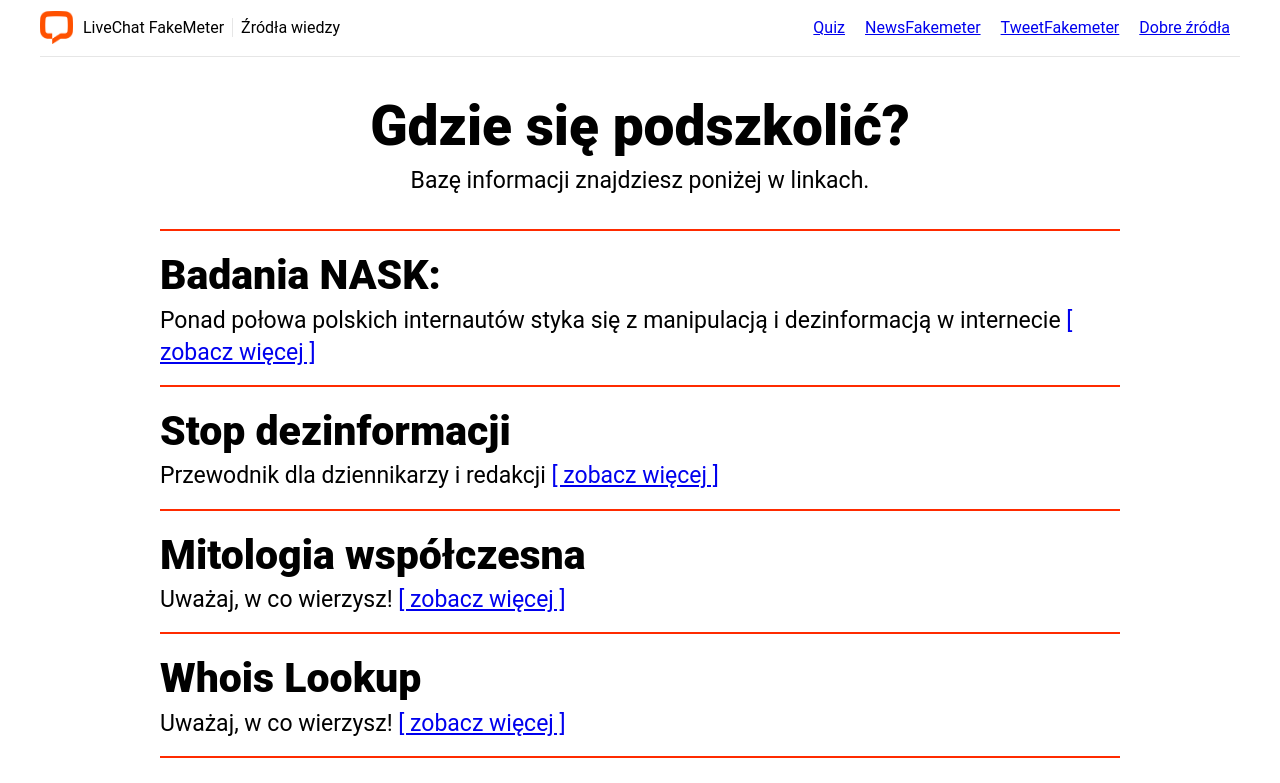
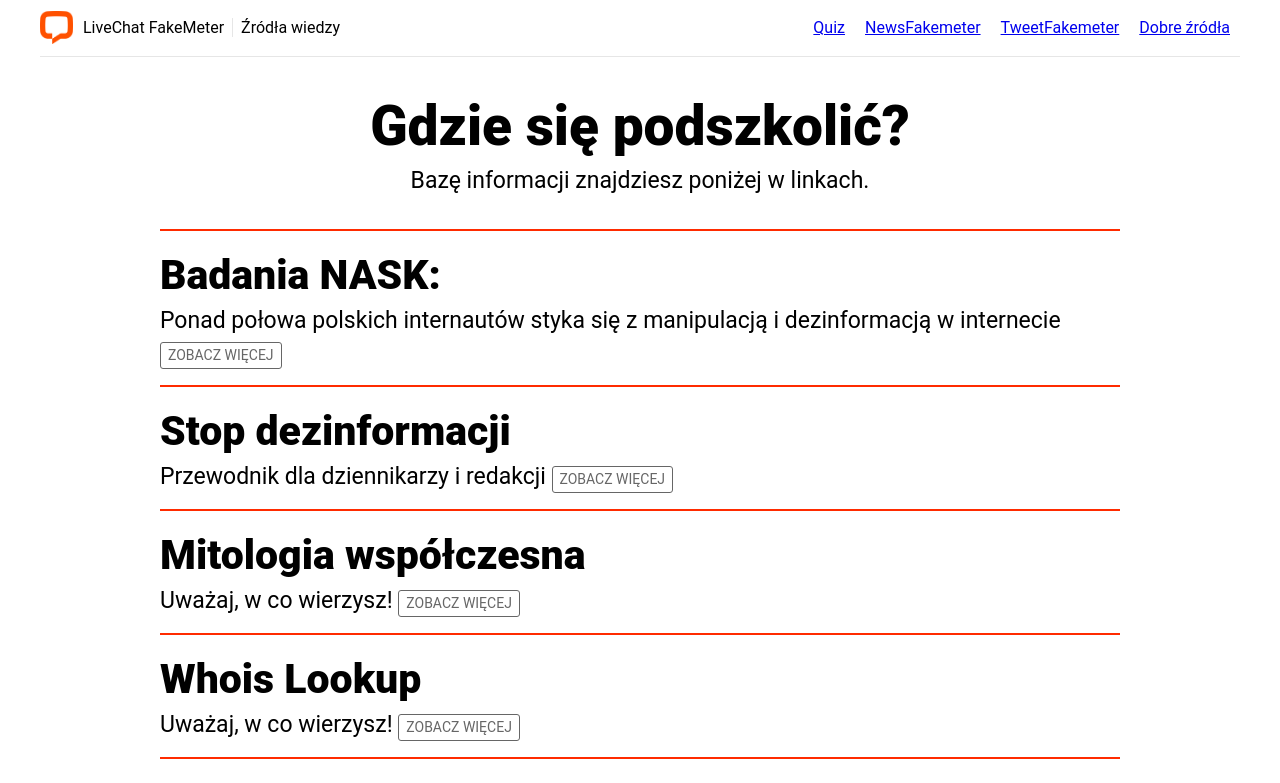
Before and after one commit to PiotrRynio/CodersCamp-LiveChatHackathon2022, a React (Create React App) app in the folder frontend/: page /more-knowledge in a window 1280 px wide. Shown: the top 783 px of the page. Built offline with nearby package versions, Linux system fonts and the light colour scheme.

Commit message:
refactor(more knowlede): update styles (#46)

```diff
--- a/frontend/src/views/MoreKnowledge/MoreKnowledge.styled.tsx
+++ b/frontend/src/views/MoreKnowledge/MoreKnowledge.styled.tsx
@@ -31,3 +31,26 @@ export const ListItem = styled.div`
   width: 80%;
   border-top: 2px solid #ff2b00;
 `;
+
+export const StyledLink = styled.a`
+  background-color: #fff;
+  display: inline-block;
+  padding: 3px 7px;
+  border-radius: 3px;
+  text-transform: uppercase;
+  font-size: 14px;
+  border: 1px solid #666;
+  transition: all 0.3s ease;
+
+  &,
+  &:active {
+    color: #666;
+    text-decoration: none;
+  }
+
+  &:hover {
+    background-color: #ffd000;
+    border: 1px solid #000;
+    color: #000;
+  }
+`;
--- a/frontend/src/views/MoreKnowledge/MoreKnowledge.tsx
+++ b/frontend/src/views/MoreKnowledge/MoreKnowledge.tsx
@@ -1,5 +1,5 @@
 import React from 'react';
-import { ListItem, ListWrapper, Wrapper } from './MoreKnowledge.styled';
+import { ListItem, ListWrapper, Wrapper, StyledLink } from './MoreKnowledge.styled';
 import { usePageTitle } from '../../providers/PageTitleProvider';
 import { Typography } from '../../components';
 import { moreKnowledgeMock } from 'mocks/moreKnowledgeMock';
@@ -18,9 +18,9 @@ export const MoreKnowledge = () => {
             <Typography variant="subtitle">{title}</Typography>
             <Typography variant="body1">
               {`${text} `}
-              <a href={link} target="_blank" rel="noopener noreferrer">
-                [ zobacz więcej ]
-              </a>
+              <StyledLink href={link} target="_blank" rel="noopener noreferrer">
+                zobacz więcej
+              </StyledLink>
             </Typography>
           </ListItem>
         ))}
```
